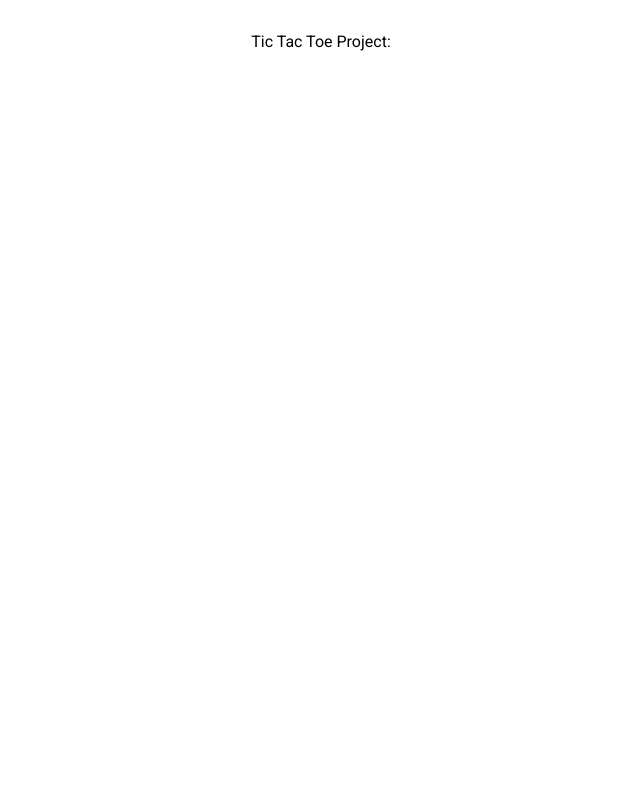
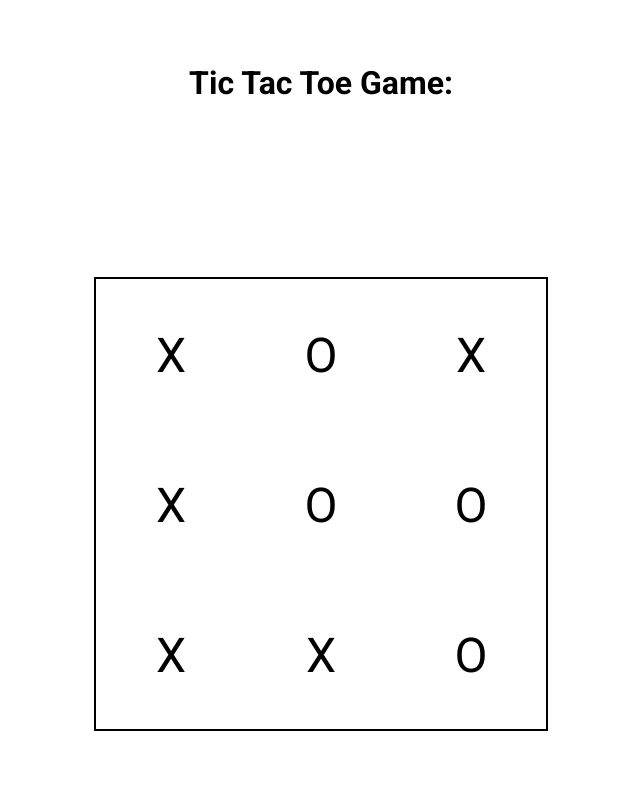
Before and after one commit to xPapashi/TicTacToe_project, a plain HTML site: page index.html in a window 1280 px wide. Shown: the whole page, without its empty margins (319-959 px from the left). Drawn offline with Linux system fonts and the light colour scheme.

Commit message:
Add basic template for cross and nots

```diff
--- a/app.js
+++ b/app.js
@@ -0,0 +1,21 @@
+const gameBoard = (() => {
+    const gBoardArr = ["test", "niggesr", "club21"];
+    const init = () => {};
+    return {gBoardArr, init};
+})();
+
+const Player = () => {
+
+};
+
+function createGrid() {
+    const main = document.querySelector(".main");
+    // const grid = document.createElement('div');
+    // grid.classList.add('grid');
+
+
+    // main.appendChild(grid);
+}
+
+createGrid();
+console.log(gameBoard.gBoardArr);
--- a/index.html
+++ b/index.html
@@ -8,6 +8,21 @@
     <script src="./app.js" defer></script>
 </head>
 <body>
-    <main>Tic Tac Toe Project:</main>
+    <div class="container">
+        <div class="header">Tic Tac Toe Game:</div>
+        <div class="main">
+            <div class="grid">
+                <div class="item">X</div>
+                <div class="item">O</div>
+                <div class="item">X</div>
+                <div class="item">X</div>
+                <div class="item">O</div>
+                <div class="item">O</div>
+                <div class="item">X</div>
+                <div class="item">X</div>
+                <div class="item">O</div>
+            </div>
+        </div>
+    </div>
 </body>
 </html>
--- a/style.css
+++ b/style.css
@@ -4,14 +4,38 @@
   margin: 0;
   padding: 0;
   font-family: "Roboto", sans-serif;
+  box-sizing: border-box;
 }
 
-body {
+.container {
+    /* height: 100vh;
+    display: flex;
+    flex-direction: column;
+    align-items: center;
+    justify-content: space-around; */
     height: 100vh;
-    display: flex;
+    display: grid;
+    grid-template-rows: 1fr 2fr;
+    gap: 1em;
     justify-content: center;
+    text-align: center;
 }
 
-main {
+.header {
     margin-top: 2em;
+    font-weight: 600;
+    font-size: 2em;
 }
+
+.grid {
+  display: grid;
+  grid-template-columns: repeat(3, 150px);
+  grid-template-rows: repeat(3, 150px);
+  border: 2px solid black;
+  font-size: 3em;
+  margin-bottom: 1em;
+}
+
+.grid .item {
+  padding: 1em;
+}
```
